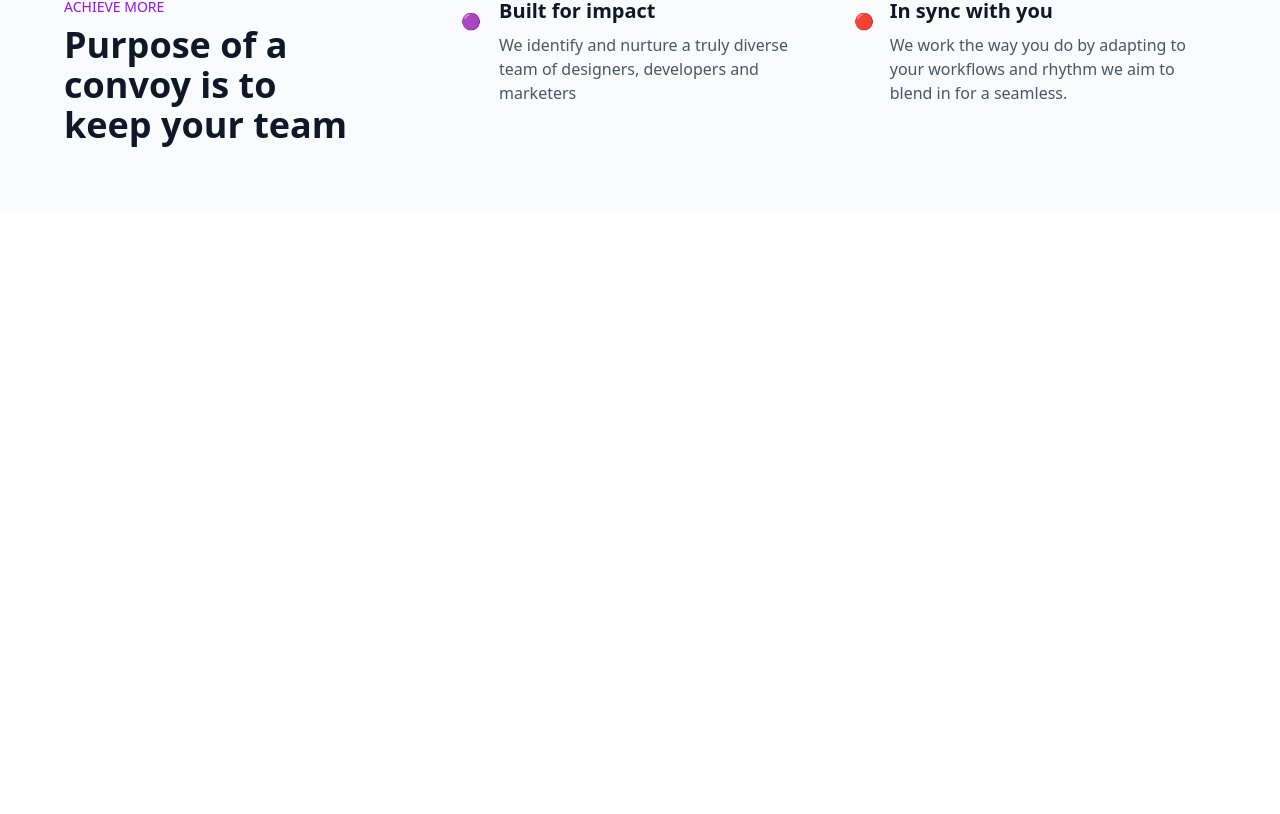
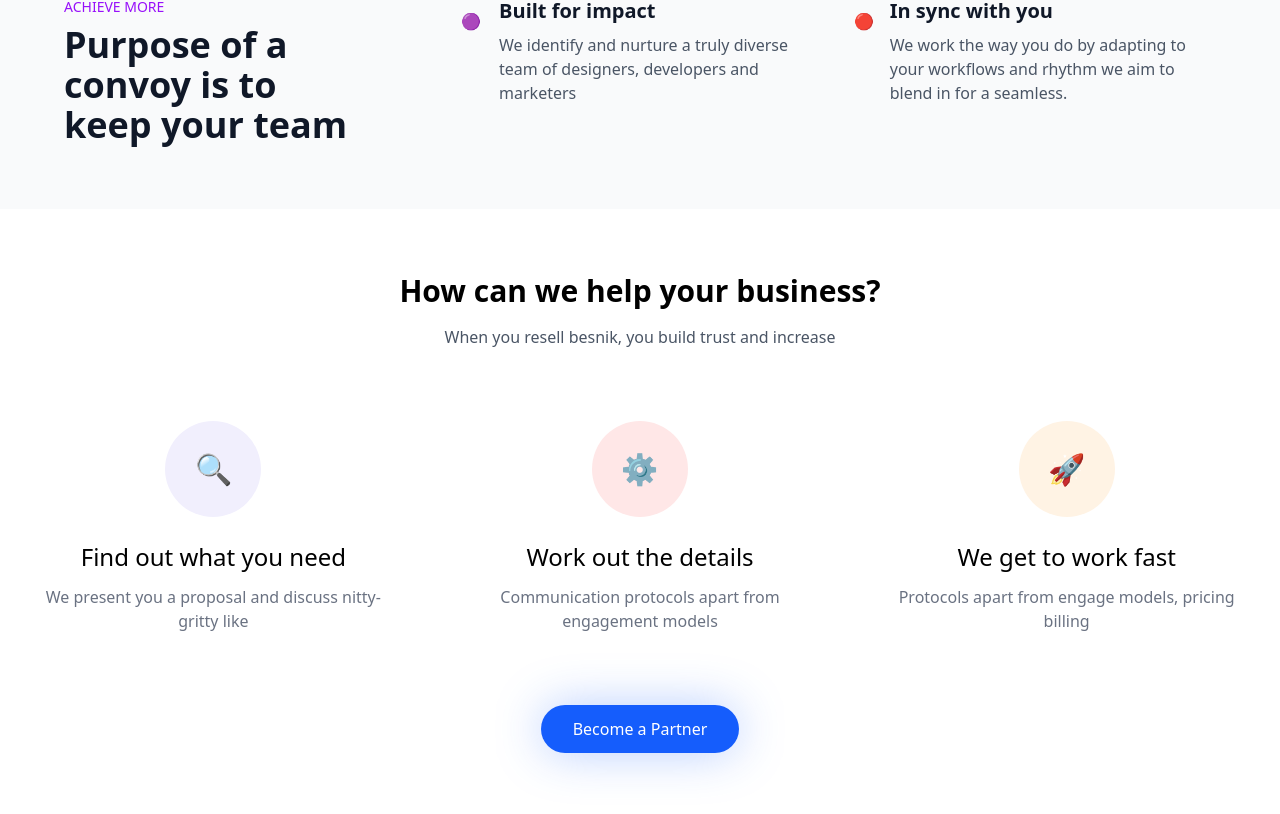
Before and after one commit to Amansoni045/StartupSprint, a React (Vite) app: page / in a window 1280 px wide. Shown: the part 1184-1998 px from the top of the page. Before the commit the page ends 1393 px from the top, so only its background shows below. Built offline with nearby package versions, Linux system fonts and the light colour scheme.

Commit message:
completed features section

```diff
--- a/src/App.jsx
+++ b/src/App.jsx
@@ -3,6 +3,7 @@
 import Hero from './components/hero'
 import CompanyLogo from './components/CompanyLogo'
 import PurposeSection from './components/PurposeSection.jsx'
+import Features from './components/Features.jsx'
 
 
 function App() {
@@ -14,6 +15,7 @@
         <Hero />
         <CompanyLogo />
         <PurposeSection />
+        <Features />
       </div>
     </main>
   )
--- /dev/null
+++ b/src/components/Features.jsx
@@ -0,0 +1,73 @@
+import React from 'react';
+
+const Features = () => {
+  const features = [
+    {
+      icon: "🔍",
+      title: "Find out what you need",
+      description: "We present you a proposal and discuss nitty-gritty like"
+    },
+    {
+      icon: "⚙️",
+      title: "Work out the details",
+      description: "Communication protocols apart from engagement models"
+    },
+    {
+      icon: "🚀",
+      title: "We get to work fast",
+      description: "Protocols apart from engage models, pricing billing"
+    }
+  ];
+
+  return (
+    <section className="max-w-7xl mx-auto px-4 py-16">
+      <div className="text-center mb-12">
+        <h2 className="text-3xl font-bold mb-4">
+          How can we help your business?
+        </h2>
+        <p className="text-gray-600">
+          When you resell besnik, you build trust and increase
+        </p>
+      </div>
+
+      <div className="grid grid-cols-1 md:grid-cols-3 gap-8">
+        {features.map((feature, index) => (
+          <div
+            key={index}
+            className="flex flex-col items-center p-6"
+          >
+            <div
+              className="w-24 h-24 rounded-full mb-6 flex items-center justify-center"
+              style={{
+                backgroundColor: index === 0 ? '#F1EFFD' :
+                                 index === 1 ? '#FFE7E7' :
+                                 '#FFF3E4'
+              }}
+            >
+              <div className="text-3xl">
+                {feature.icon}
+              </div>
+            </div>
+            <h3 className="text-2xl font-medium mb-3">
+              {feature.title}
+            </h3>
+            <p className="text-gray-500 text-center">
+              {feature.description}
+            </p>
+          </div>
+        ))}
+      </div>
+
+      <div className="text-center mt-12">
+        <button
+          className="bg-blue-600 text-white cursor-pointer px-8 py-3 rounded-full font-medium hover:bg-blue-700 transition-colors relative"
+        >
+          Become a Partner
+          <div className="absolute -z-10 w-full h-full rounded-full bg-blue-600/30 blur-xl top-0 left-0"></div>
+        </button>
+      </div>
+    </section>
+  );
+};
+
+export default Features;
```
